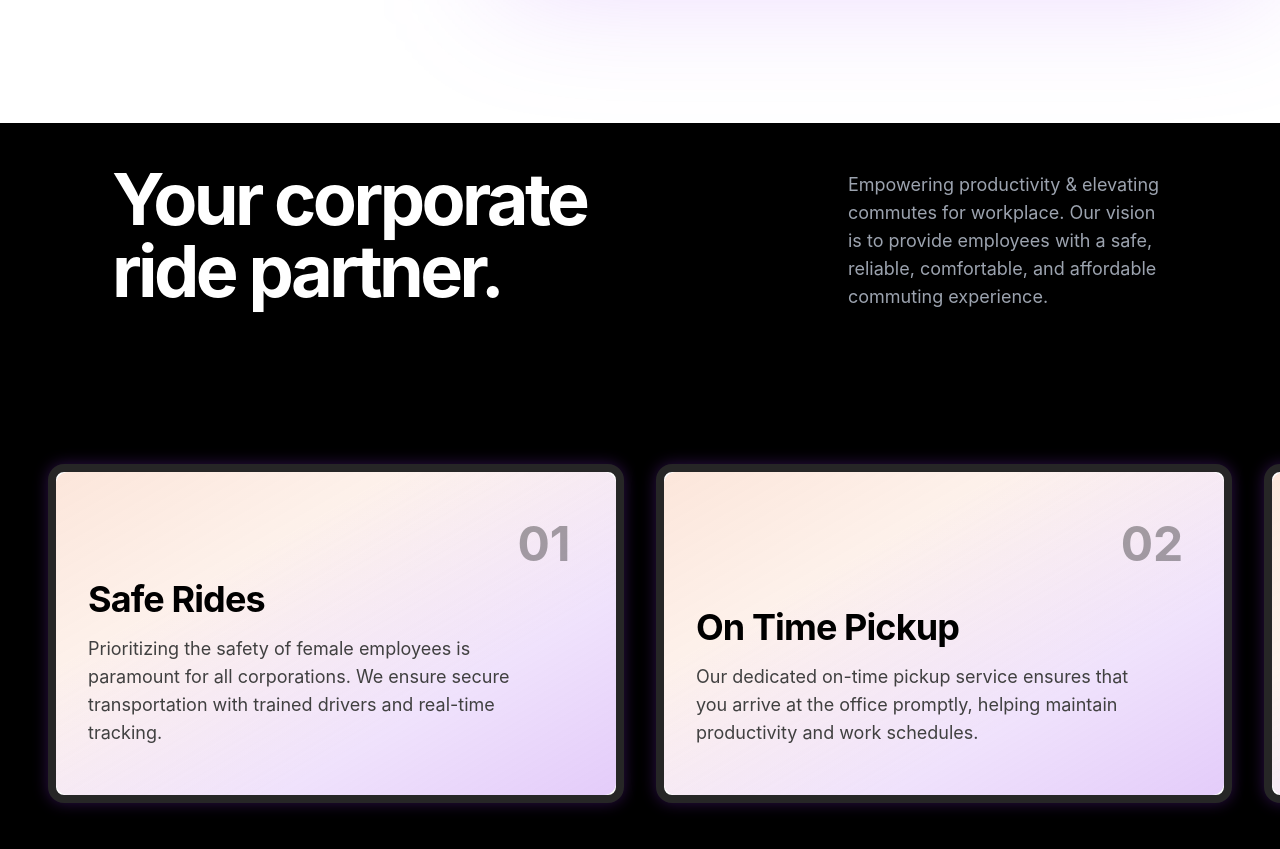
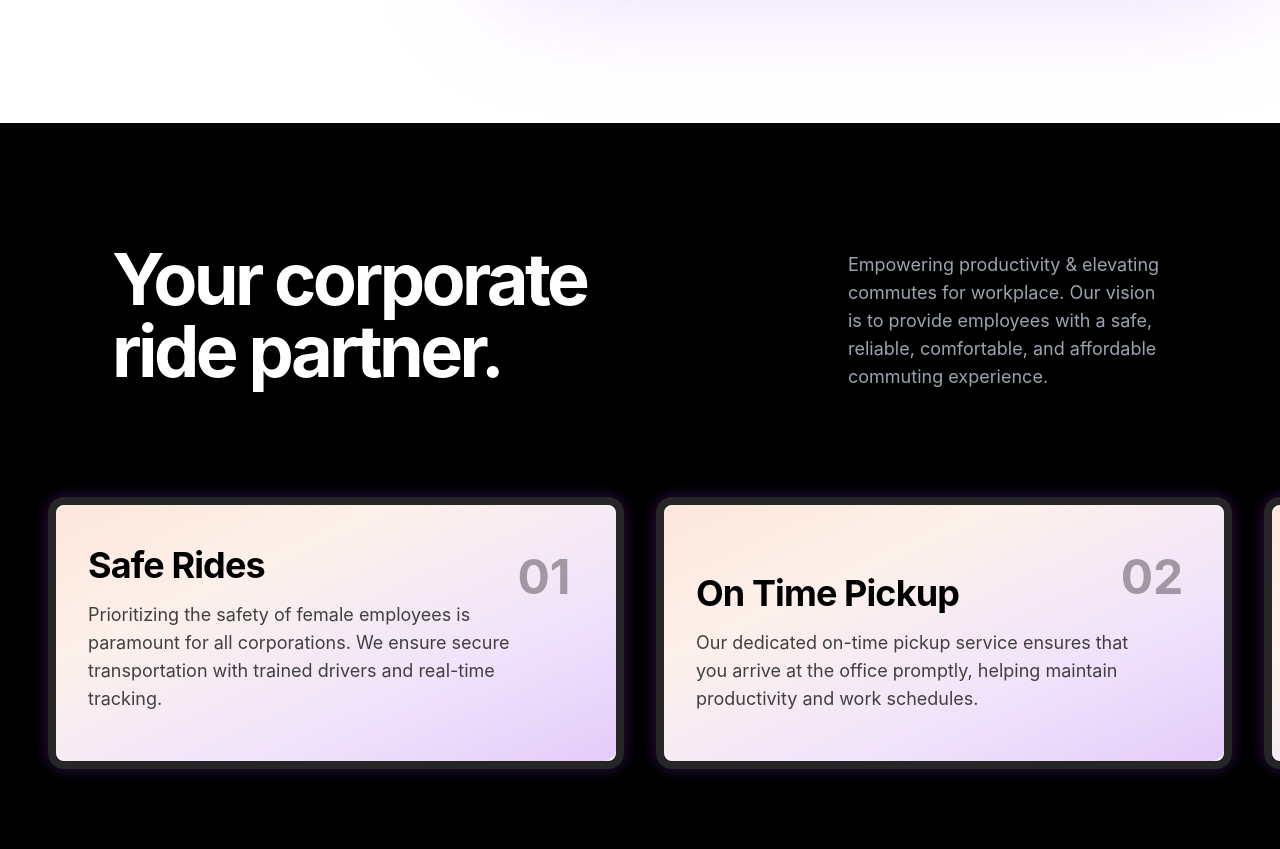
Before and after one commit to Punit-Dethe/triply, a React (Vite) app: page / in a window 1280 px wide. Shown: the part 1800-2649 px from the top of the page. Built offline with nearby package versions, Linux system fonts and the light colour scheme.

Commit message:
Update Features.jsx

```diff
--- a/src/components/Features.jsx
+++ b/src/components/Features.jsx
@@ -71,9 +71,12 @@ const Features = () => {
 
   return (
     <section ref={targetRef} className="relative h-[300vh] bg-black text-white">
-      <div className="sticky top-0 h-screen overflow-hidden flex flex-col justify-center">
-        {/* Text Content - Added more top padding */}
-        <div ref={textContainerRef} className="w-full max-w-6xl mx-auto px-8 md:px-12 z-10 pt-8 md:pt-10 mb-6 md:mb-8">
+      <div className="sticky top-0 h-screen overflow-hidden flex flex-col">
+        {/* Added extra space at top */}
+        <div className="h-[12vh] md:h-[15vh]"></div>
+
+        {/* Text Content */}
+        <div ref={textContainerRef} className="w-full max-w-6xl mx-auto px-8 md:px-12 z-10 mb-3 md:mb-4">
             <div className="flex flex-col md:flex-row justify-between items-start">
                 <h2 className="text-4xl md:text-5xl lg:text-7xl font-bold tracking-tighter leading-tight max-w-lg">
                     Your corporate ride partner.
@@ -85,11 +88,11 @@ const Features = () => {
         </div>
 
         {/* Horizontal Scroll Section Wrapper */}
-        <div ref={viewportRef} className="w-full overflow-x-hidden flex-grow">
+        <div ref={viewportRef} className="w-full overflow-x-hidden flex-1">
           <motion.div
             ref={motionDivRef}
             style={{ x, paddingLeft: dynamicPaddingLeft, paddingRight: dynamicPaddingLeft }}
-            className="flex gap-4 md:gap-8 py-6 md:py-12 w-max h-full"
+            className="flex gap-4 md:gap-8 py-4 md:py-8 w-max h-full"
           >
               {features.map((feature, index) => (
                 <div key={index} className="relative shrink-0 h-full flex items-center">
@@ -120,6 +123,9 @@ const Features = () => {
               ))}
           </motion.div>
         </div>
+
+        {/* Added space at bottom */}
+        <div className="h-[8vh]"></div>
       </div>
     </section>
   );
```
